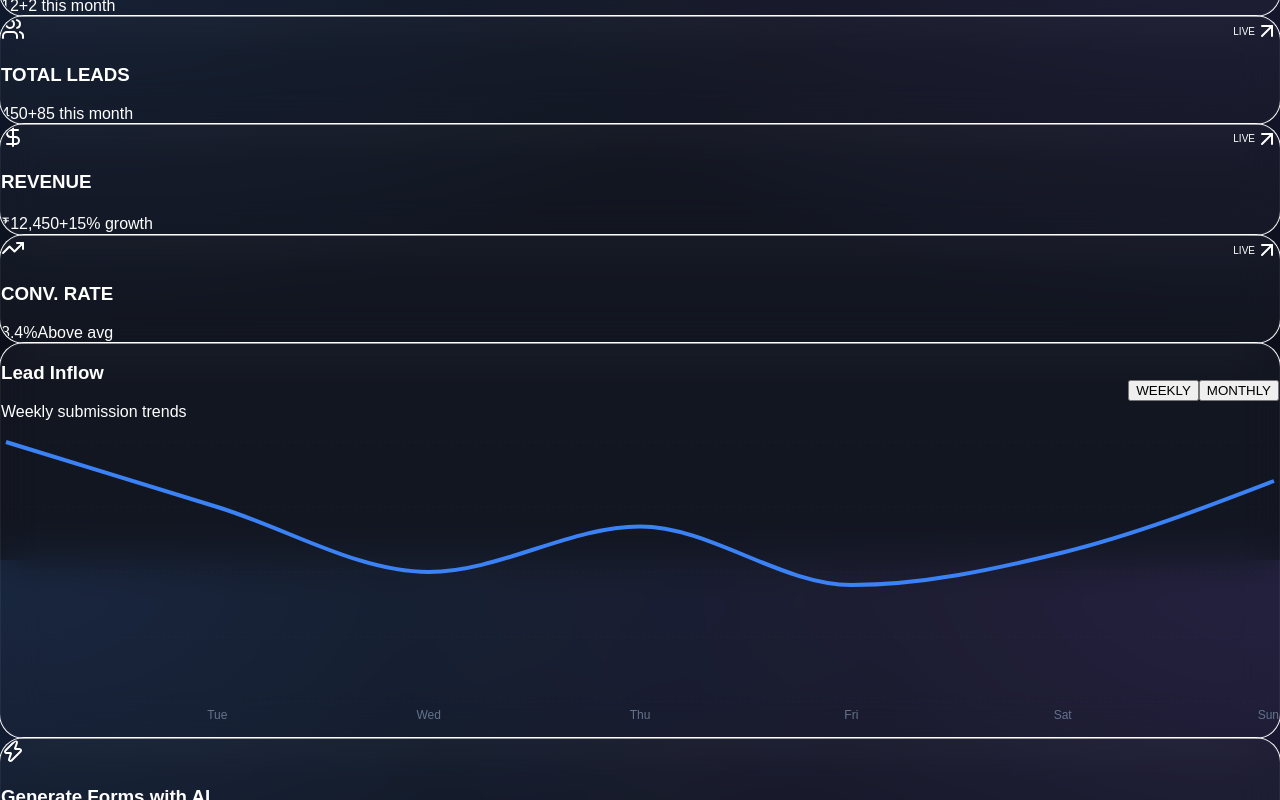
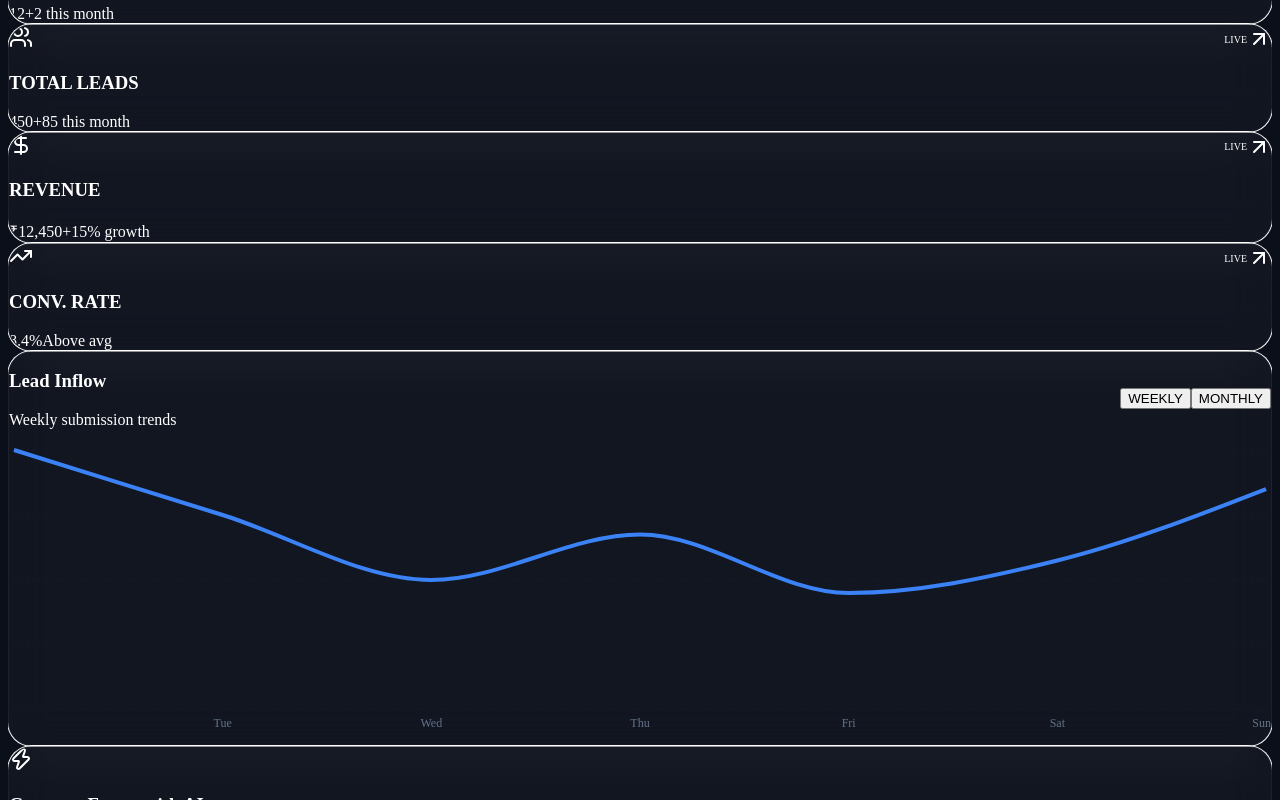
Before and after one commit to adskysolution-oss/form_builder, a Next.js app: page /dashboard in a window 1280 px wide. Shown: the part 240-1040 px from the top of the page. Built offline with nearby package versions, Linux system fonts and the light colour scheme.

Commit message:
Fix: Restore Tailwind base styles and midnight theme colors

```diff
--- a/src/app/globals.css
+++ b/src/app/globals.css
@@ -3,31 +3,19 @@
 @tailwind utilities;
 
 @layer base {
-  :root {
-    --background: #0B0F1A;
-    --foreground: #ffffff;
-    --primary: #3b82f6;
-    --secondary: #8b5cf6;
+  body {
+    background-color: #0B0F1A;
+    color: white;
+    min-height: 100vh;
   }
 }
 
-body {
-  background-color: #0B0F1A;
-  color: white;
-  margin: 0;
-  font-family: sans-serif;
-  background-image:
-    radial-gradient(at 0% 0%, rgba(59, 130, 246, 0.15) 0, transparent 50%),
-    radial-gradient(at 100% 0%, rgba(139, 92, 246, 0.15) 0, transparent 50%);
-  background-attachment: fixed;
-  min-height: 100vh;
-}
-
+@layer components {
   .glass-card {
-  background: rgba(255, 255, 255, 0.03);
+    background-color: rgba(255, 255, 255, 0.03);
     backdrop-filter: blur(20px);
     border: 1px solid rgba(255, 255, 255, 0.05);
-  border-radius: 24px;
+    border-radius: 1.5rem;
   }
 
   .gradient-text {
@@ -35,3 +23,4 @@ body {
     -webkit-background-clip: text;
     -webkit-text-fill-color: transparent;
   }
+}
```
Lines whose indentation alone changed are shown as unchanged.
